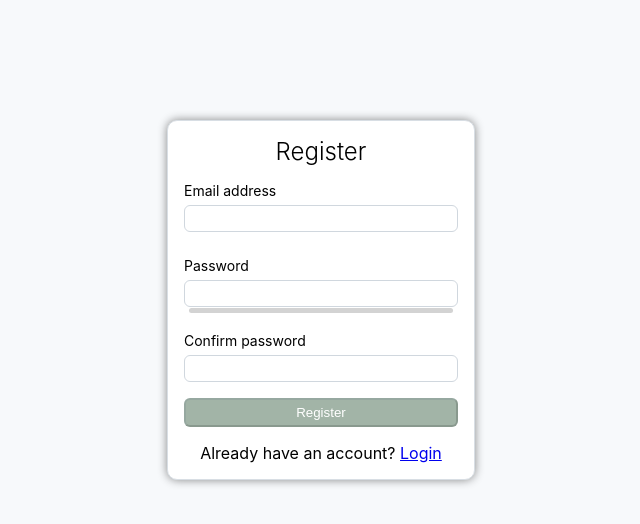
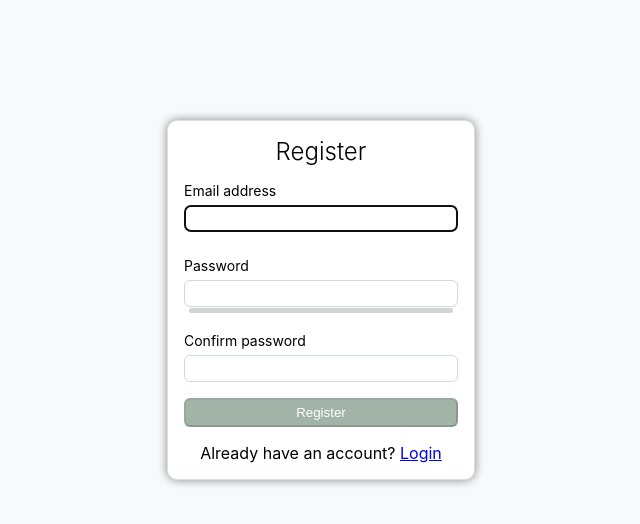
Before and after one commit to svinohryak/login-page-contact-list, a React (Create React App) app: page /login-page-contact-list/register in a window 1280 px wide. Shown: the top 524 px of the page, without its empty margins (319-959 px from the left). Built offline with nearby package versions, Linux system fonts and the light colour scheme.

Commit message:
implement autofocus, improve password checker

```diff
--- a/src/components/Filter/Filter.tsx
+++ b/src/components/Filter/Filter.tsx
@@ -1,4 +1,5 @@
 import React from "react";
+import useAutoFocus from "../../hooks/useAutoFocus";
 import * as CommonStyled from "../../common styles/styles";
 import * as Styled from "./styles";
 
@@ -9,9 +10,12 @@ const Filter = ({
   value: string;
   onChange: (event: React.ChangeEvent<HTMLInputElement>) => void;
 }) => {
+  const inputRef = useAutoFocus();
+
   return (
     <Styled.FilterBox>
       <CommonStyled.Input
+        ref={inputRef}
         id="search"
         type="text"
         value={value}
--- a/src/components/Modal/Modal.tsx
+++ b/src/components/Modal/Modal.tsx
@@ -1,6 +1,7 @@
 import { FC, useRef, useState } from "react";
 import ReactDom from "react-dom";
 import { IName } from "../../types/types";
+import useAutoFocus from "../../hooks/useAutoFocus";
 import * as Styled from "./styles";
 import * as CommonStyled from "../../common styles/styles";
 
@@ -26,6 +27,8 @@ const Modal: FC<IModalProps> = ({
   const [firstName, setFirstName] = useState(targetUserName.first);
   const [lastName, setLastName] = useState(targetUserName.last);
 
+  const inputRef = useAutoFocus();
+
   const outsideClose = (event: React.MouseEvent<HTMLDivElement>) => {
     event.preventDefault();
     if (modalRef.current === event.target) {
@@ -45,6 +48,7 @@ const Modal: FC<IModalProps> = ({
               <div>
                 <label>First name</label>
                 <CommonStyled.Input
+                  ref={inputRef}
                   type="text"
                   value={firstName}
                   onChange={(event) => onChangeInput(event, setFirstName)}
--- a/src/helpers/password-strength-checker.ts
+++ b/src/helpers/password-strength-checker.ts
@@ -1,6 +1,7 @@
 export interface IPasswordChecker {
   status: boolean;
   strength: string;
+  hasRestrictedSymbol: boolean;
 }
 
 export function passwordStrengthChecker(
@@ -10,12 +11,14 @@ export function passwordStrengthChecker(
   const capitalLetterRegExp = /[A-Z]/;
   const numberRegExp = /[0-9]/;
   const specialCharacterRegExp = /[#?!@$%^&*-\s\=]/;
+  const restrictedSymbolExp = /[^a-zA-Z0-9#?!@$%^&*-\s\=]/;
 
   const hasALetter = letterRegExp.test(passwordValue);
   const hasACapitalLetter = capitalLetterRegExp.test(passwordValue);
   const hasANumber = numberRegExp.test(passwordValue);
   const hasASpecialCharacter = specialCharacterRegExp.test(passwordValue);
   const hasRequiredLength = passwordValue.length >= 6;
+  const hasRestrictedSymbol = restrictedSymbolExp.test(passwordValue);
 
   const strengthIndex =
     +hasALetter + +hasACapitalLetter + +hasANumber + +hasASpecialCharacter;
@@ -29,7 +32,8 @@ export function passwordStrengthChecker(
     }[strengthIndex] || "";
 
   return {
-    status: hasRequiredLength,
+    status: hasRequiredLength && !hasRestrictedSymbol,
     strength: strengthLevel,
+    hasRestrictedSymbol: hasRestrictedSymbol,
   };
 }
--- /dev/null
+++ b/src/hooks/useAutoFocus.ts
@@ -0,0 +1,15 @@
+import { useRef, useEffect } from "react";
+
+const useAutoFocus = () => {
+  const inputRef = useRef<HTMLInputElement | null>(null);
+
+  useEffect(() => {
+    if (inputRef.current) {
+      inputRef.current.focus();
+    }
+  }, []);
+
+  return inputRef;
+};
+
+export default useAutoFocus;
--- a/src/pages/Home/useHomePage.ts
+++ b/src/pages/Home/useHomePage.ts
@@ -27,8 +27,14 @@ const useHomePage = () => {
   );
 
   useEffect(() => {
-    dispatch(fetchUserContacts());
+    if (isSignIn) {
+      dispatch(fetchUserContacts());
+    }
   }, []);
+
+  // useEffect(() => {
+  //   console.log("userrr", userContacts, userEmail);
+  // }, [userEmail]);
 
   const filterUserContacts = useMemo(() => {
     return userContacts?.filter(
--- a/src/pages/Login/LoginPage.tsx
+++ b/src/pages/Login/LoginPage.tsx
@@ -4,8 +4,15 @@ import useLoginPage from "./useLoginPage";
 import * as CommonStyled from "../../common styles/styles";
 
 const LoginPage: FC = () => {
-  const { error, email, password, signIn, setEmail, setPassword } =
-    useLoginPage();
+  const {
+    error,
+    email,
+    password,
+    inputRef,
+    handleSignIn,
+    setEmail,
+    setPassword,
+  } = useLoginPage();
 
   return (
     <CommonStyled.Form>
@@ -13,9 +20,10 @@ const LoginPage: FC = () => {
       {error && (
         <CommonStyled.ErrorMessageBox>{error}</CommonStyled.ErrorMessageBox>
       )}
-      <form onSubmit={signIn} name="login_form">
+      <form onSubmit={handleSignIn} name="login_form">
         <label htmlFor="email">Email address</label>
         <CommonStyled.Input
+          ref={inputRef}
           id="email"
           type="email"
           value={email}
--- a/src/pages/Login/useLoginPage.ts
+++ b/src/pages/Login/useLoginPage.ts
@@ -3,6 +3,7 @@ import { useState } from "react";
 import { useNavigate } from "react-router-dom";
 import { useAppDispatch } from "../../hooks/redux";
 import { userSlice } from "../../store/reucers/userSlice";
+import useAutoFocus from "../../hooks/useAutoFocus";
 
 const useLoginPage = () => {
   const history = useNavigate();
@@ -13,9 +14,10 @@ const useLoginPage = () => {
   const [password, setPassword] = useState("");
   const [error, setError] = useState("");
 
+  const inputRef = useAutoFocus();
   const auth = getAuth();
 
-  const signIn = (event: React.FormEvent<HTMLFormElement>) => {
+  const handleSignIn = (event: React.FormEvent<HTMLFormElement>) => {
     event.preventDefault();
     setError("");
     signInWithEmailAndPassword(auth, email, password)
@@ -32,7 +34,8 @@ const useLoginPage = () => {
     error,
     email,
     password,
-    signIn,
+    inputRef,
+    handleSignIn,
     setEmail,
     setPassword,
   };
--- a/src/pages/Register/RegisterPage.tsx
+++ b/src/pages/Register/RegisterPage.tsx
@@ -2,10 +2,12 @@ import { FC } from "react";
 import { NavLink } from "react-router-dom";
 import useRegisterPage from "./useRegisterPage";
 import PasswordStrenghBar from "../../components/PasswordStrenghBar/PasswordStrenghBar";
+import Spiner from "../../components/Spiner/Spiner";
 import * as CommonStyled from "../../common styles/styles";
 
 const RegisterPage: FC = () => {
   const {
+    isLoading,
     error,
     email,
     password,
@@ -14,11 +16,18 @@ const RegisterPage: FC = () => {
     passwordMessage,
     passwordStatus,
     isButtonDisabled,
+    inputRef,
     register,
     validatePassword,
     setConfirmPassword,
     validateEmail,
   } = useRegisterPage();
+
+  if (isLoading) {
+    console.log("loading");
+
+    return <Spiner />;
+  }
 
   return (
     <CommonStyled.Form>
@@ -29,6 +38,7 @@ const RegisterPage: FC = () => {
       <form onSubmit={register} name="registration_form">
         <label htmlFor="email">Email address</label>
         <CommonStyled.Input
+          ref={inputRef}
           id="email"
           type="email"
           value={email}
--- a/src/pages/Register/useRegisterPage.ts
+++ b/src/pages/Register/useRegisterPage.ts
@@ -6,6 +6,7 @@ import { useAppDispatch } from "../../hooks/redux";
 import { userSlice } from "../../store/reucers/userSlice";
 import { passwordStrengthChecker } from "../../helpers/password-strength-checker";
 import { createUserWithEmailAndPassword } from "firebase/auth";
+import useAutoFocus from "../../hooks/useAutoFocus";
 
 const useRegisterPage = () => {
   const dispatch = useAppDispatch();
@@ -16,12 +17,16 @@ const useRegisterPage = () => {
     isValid: false,
   });
   const [password, setPassword] = useState("");
+  const [isLoading, setIsLoading] = useState(false);
   const [confirmPassword, setConfirmPassword] = useState("");
   const [passwordMessage, setPasswordMassege] = useState("");
   const [passwordStatus, setPasswordStatus] = useState(false);
   const [error, setError] = useState("");
   const [isButtonDisabled, setIsButtonDisabled] = useState(true);
+
   const history = useNavigate();
+
+  const inputRef = useAutoFocus();
 
   useEffect(() => {
     setError("");
@@ -53,8 +58,16 @@ const useRegisterPage = () => {
   const validatePassword = (event: React.ChangeEvent<HTMLInputElement>) => {
     const passwordValue = event.target.value;
     setPassword(passwordValue);
-    const { status, strength } = passwordStrengthChecker(passwordValue);
-    status ? setPasswordMassege(strength) : setPasswordMassege("too short");
+    const { status, strength, hasRestrictedSymbol } =
+      passwordStrengthChecker(passwordValue);
+    status
+      ? setPasswordMassege(strength)
+      : setPasswordMassege("Must be at least 6 characters long");
+    if (hasRestrictedSymbol) {
+      setPasswordMassege(
+        "Only latin letters, numbers and special characters (#?!@$%^&*-=) are allowed"
+      );
+    }
     setPasswordStatus(status);
   };
 
@@ -72,10 +85,13 @@ const useRegisterPage = () => {
   const register = (event: React.FormEvent<HTMLFormElement>) => {
     event.preventDefault();
     setError("");
+    // setIsLoading(true);
     if (validateMatchingPassword()) {
       createUserWithEmailAndPassword(auth, email, password)
         .then(() => {
           dispatch(signInUser());
+          setIsLoading(false);
+
           history("/login-page-contact-list");
         })
         .catch((error) => {
@@ -91,6 +107,7 @@ const useRegisterPage = () => {
   };
 
   return {
+    isLoading,
     error,
     email,
     password,
@@ -99,6 +116,7 @@ const useRegisterPage = () => {
     passwordMessage,
     passwordStatus,
     isButtonDisabled,
+    inputRef,
     register,
     validatePassword,
     setConfirmPassword,
```
Also changed, not shown: 1 other file (tests, documents, lock files or other folders).
